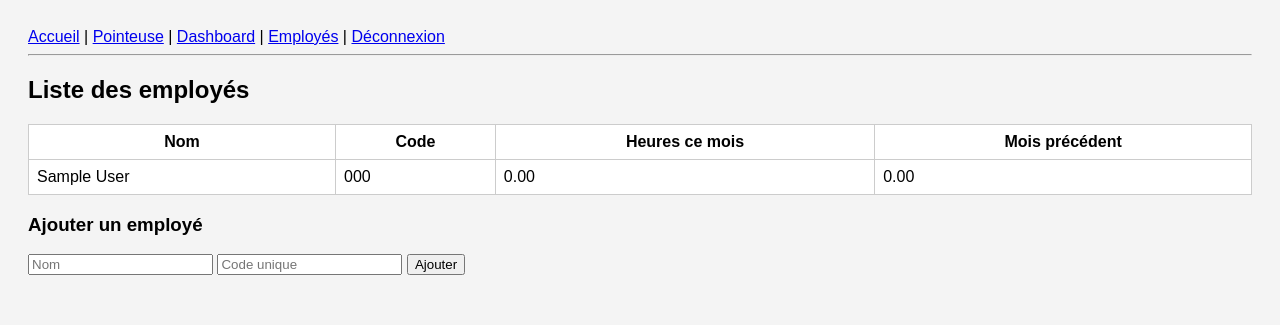
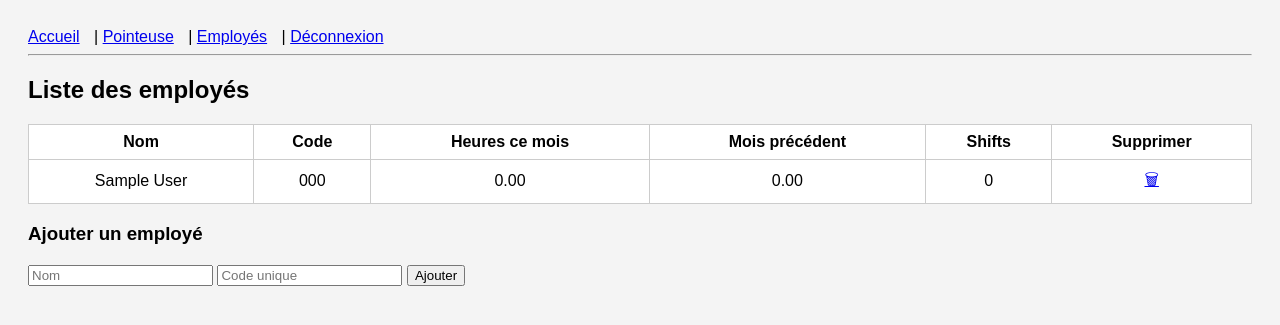
Before and after one commit to RomainS1704/pointeuse-restaurant, a Flask app: page /employees in a window 1280 px wide. Shown: the top 325 px of the page. Run offline with Flask 3, Linux system fonts and the light colour scheme; the visitor is signed in with stand-in values (Sample User, id 1); tables that the repository leaves empty hold one stand-in row (values such as "Sample post"); data that the repository does not hold is empty.

Commit message:
🎯 Version finale : suppression, shifts, mot de passe admin

```diff
--- a/app.py
+++ b/app.py
@@ -1,8 +1,6 @@
-from flask import Flask, render_template, request, redirect, url_for, session, send_file
+from flask import Flask, render_template, request, redirect, url_for, session
 from datetime import datetime, timedelta
 import sqlite3
-import csv
-import io
 
 app = Flask(__name__)
 app.secret_key = "mon_secret_admin"
@@ -15,36 +13,35 @@ def init_db():
 
 init_db()
 
-def calculate_hours():
+def calculate_stats():
     from collections import defaultdict
-    from datetime import datetime
-    import calendar
-
-    current_month = datetime.now().strftime('%Y-%m')
-    last_month = (datetime.now().replace(day=1) - timedelta(days=1)).strftime('%Y-%m')
-    hours_by_employee = defaultdict(lambda: {"current": 0, "previous": 0})
+    now = datetime.now()
+    current_month = now.strftime('%Y-%m')
+    last_month = (now.replace(day=1) - timedelta(days=1)).strftime('%Y-%m')
+    stats = defaultdict(lambda: {"current": 0, "previous": 0, "shifts": 0})
 
     with sqlite3.connect('database.db') as conn:
         c = conn.cursor()
         c.execute("SELECT employee_id, timestamp, type FROM time_logs ORDER BY timestamp ASC")
         logs = c.fetchall()
 
-    log_map = {}
+    open_shift = {}
     for emp_id, ts, tp in logs:
         month = ts[:7]
         if tp == "entrée":
-            log_map[emp_id] = ts
-        elif tp == "sortie" and emp_id in log_map:
-            start = datetime.strptime(log_map[emp_id], '%Y-%m-%d %H:%M:%S')
+            open_shift[emp_id] = ts
+        elif tp == "sortie" and emp_id in open_shift:
+            start = datetime.strptime(open_shift[emp_id], '%Y-%m-%d %H:%M:%S')
             end = datetime.strptime(ts, '%Y-%m-%d %H:%M:%S')
             hours = (end - start).total_seconds() / 3600
             if month == current_month:
-                hours_by_employee[emp_id]["current"] += hours
+                stats[emp_id]["current"] += hours
             elif month == last_month:
-                hours_by_employee[emp_id]["previous"] += hours
-            del log_map[emp_id]
+                stats[emp_id]["previous"] += hours
+            stats[emp_id]["shifts"] += 1
+            del open_shift[emp_id]
 
-    return hours_by_employee
+    return stats
 
 @app.route('/')
 def home():
@@ -64,8 +61,7 @@ def pointe():
         user = c.fetchone()
         if user:
             now = datetime.now().strftime('%Y-%m-%d %H:%M:%S')
-            c.execute('INSERT INTO time_logs (employee_id, timestamp, type) VALUES (?, ?, ?)',
-                      (user[0], now, action))
+            c.execute('INSERT INTO time_logs (employee_id, timestamp, type) VALUES (?, ?, ?)', (user[0], now, action))
             conn.commit()
             return f"{user[1]} a pointé {action} à {now}"
         else:
@@ -74,25 +70,15 @@ def pointe():
 @app.route('/login', methods=['GET', 'POST'])
 def login():
     if request.method == 'POST':
-        if request.form['username'] == "admin" and request.form['password'] == "admin123":
+        if request.form['username'] == "admin" and request.form['password'] == "Kankanmoussa17":
             session['admin'] = True
-            return redirect(url_for('dashboard'))
+            return redirect(url_for('employees'))
     return render_template('login.html')
 
 @app.route('/logout')
 def logout():
     session.clear()
     return redirect(url_for('home'))
-
-@app.route('/dashboard')
-def dashboard():
-    if not session.get("admin"):
-        return redirect(url_for('login'))
-    with sqlite3.connect('database.db') as conn:
-        c = conn.cursor()
-        c.execute("SELECT e.name, t.timestamp, t.type FROM time_logs t JOIN employees e ON t.employee_id = e.id ORDER BY t.timestamp DESC")
-        logs = c.fetchall()
-    return render_template('dashboard.html', logs=logs)
 
 @app.route('/employees')
 def employees():
@@ -102,8 +88,8 @@ def employees():
         c = conn.cursor()
         c.execute("SELECT id, name, code FROM employees")
         employees = c.fetchall()
-    hours = calculate_hours()
-    return render_template('employees.html', employees=employees, hours=hours)
+    stats = calculate_stats()
+    return render_template('employees.html', employees=employees, stats=stats)
 
 @app.route('/add_employee', methods=['POST'])
 def add_employee():
@@ -118,4 +104,15 @@ def add_employee():
             conn.commit()
         except sqlite3.IntegrityError:
             return "Code déjà utilisé"
-    return redirect(url_for('dashboard'))
+    return redirect(url_for('employees'))
+
+@app.route('/delete_employee/<int:emp_id>')
+def delete_employee(emp_id):
+    if not session.get("admin"):
+        return redirect(url_for('login'))
+    with sqlite3.connect('database.db') as conn:
+        c = conn.cursor()
+        c.execute("DELETE FROM time_logs WHERE employee_id = ?", (emp_id,))
+        c.execute("DELETE FROM employees WHERE id = ?", (emp_id,))
+        conn.commit()
+    return redirect(url_for('employees'))
--- a/static/style.css
+++ b/static/style.css
@@ -1 +1,5 @@
-body { font-family: sans-serif; padding: 20px; background: #f4f4f4; } table { background: white; border-collapse: collapse; width: 100%; } td, th { border: 1px solid #ccc; padding: 8px; }
+body { font-family: sans-serif; padding: 20px; background: #f4f4f4; }
+nav a { margin-right: 10px; }
+table { width: 100%; border-collapse: collapse; background: white; margin-top: 10px; }
+td, th { border: 1px solid #ccc; padding: 8px; text-align: center; }
+form { margin-top: 20px; }
--- a/templates/base.html
+++ b/templates/base.html
@@ -8,7 +8,6 @@
     <nav>
         <a href="/">Accueil</a> |
         <a href="/pointeuse">Pointeuse</a> |
-        <a href="/dashboard">Dashboard</a> |
         <a href="/employees">Employés</a> |
         <a href="/logout">Déconnexion</a>
     </nav>
--- a/templates/employees.html
+++ b/templates/employees.html
@@ -8,13 +8,17 @@
     <th>Code</th>
     <th>Heures ce mois</th>
     <th>Mois précédent</th>
+    <th>Shifts</th>
+    <th>Supprimer</th>
   </tr>
   {% for emp in employees %}
   <tr>
     <td>{{ emp[1] }}</td>
     <td>{{ emp[2] }}</td>
-    <td>{{ "%.2f"|format(hours.get(emp[0], {}).get("current", 0)) }}</td>
-    <td>{{ "%.2f"|format(hours.get(emp[0], {}).get("previous", 0)) }}</td>
+    <td>{{ "%.2f"|format(stats.get(emp[0], {}).get("current", 0)) }}</td>
+    <td>{{ "%.2f"|format(stats.get(emp[0], {}).get("previous", 0)) }}</td>
+    <td>{{ stats.get(emp[0], {}).get("shifts", 0) }}</td>
+    <td><a href="/delete_employee/{{ emp[0] }}" onclick="return confirm('Supprimer cet employé ?')">🗑</a></td>
   </tr>
   {% endfor %}
 </table>
--- a/templates/login.html
+++ b/templates/login.html
@@ -3,7 +3,7 @@
 <h2>Connexion Manager</h2>
 <form method="post">
     <input type="text" name="username" placeholder="admin" required>
-    <input type="password" name="password" placeholder="admin123" required>
+    <input type="password" name="password" placeholder="Kankanmoussa17" required>
     <button type="submit">Connexion</button>
 </form>
 {% endblock %}
```
Also changed, not shown: templates/dashboard.html (deleted, +0 -10 lines), requirements.txt (line endings or trailing spaces), 2 other files.
